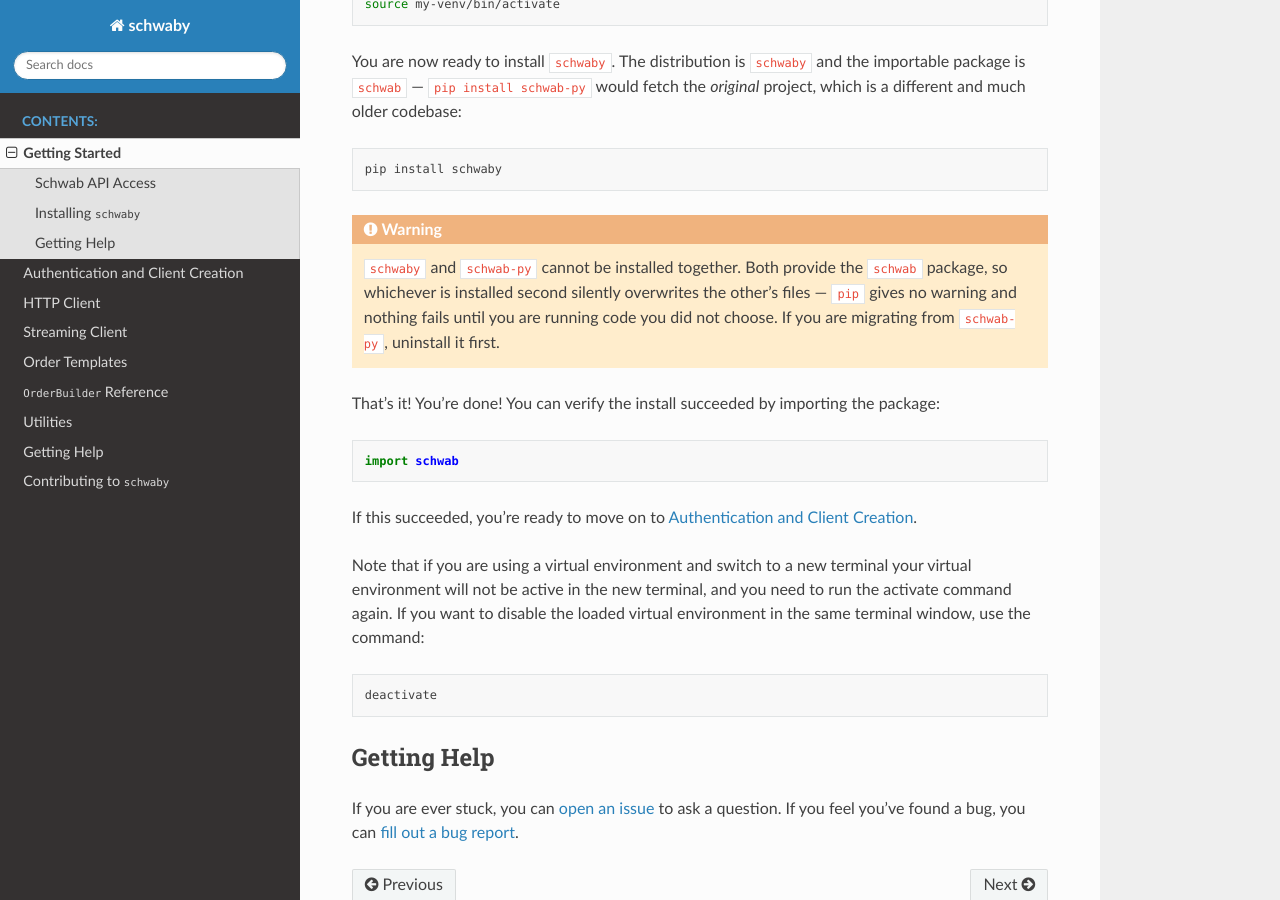
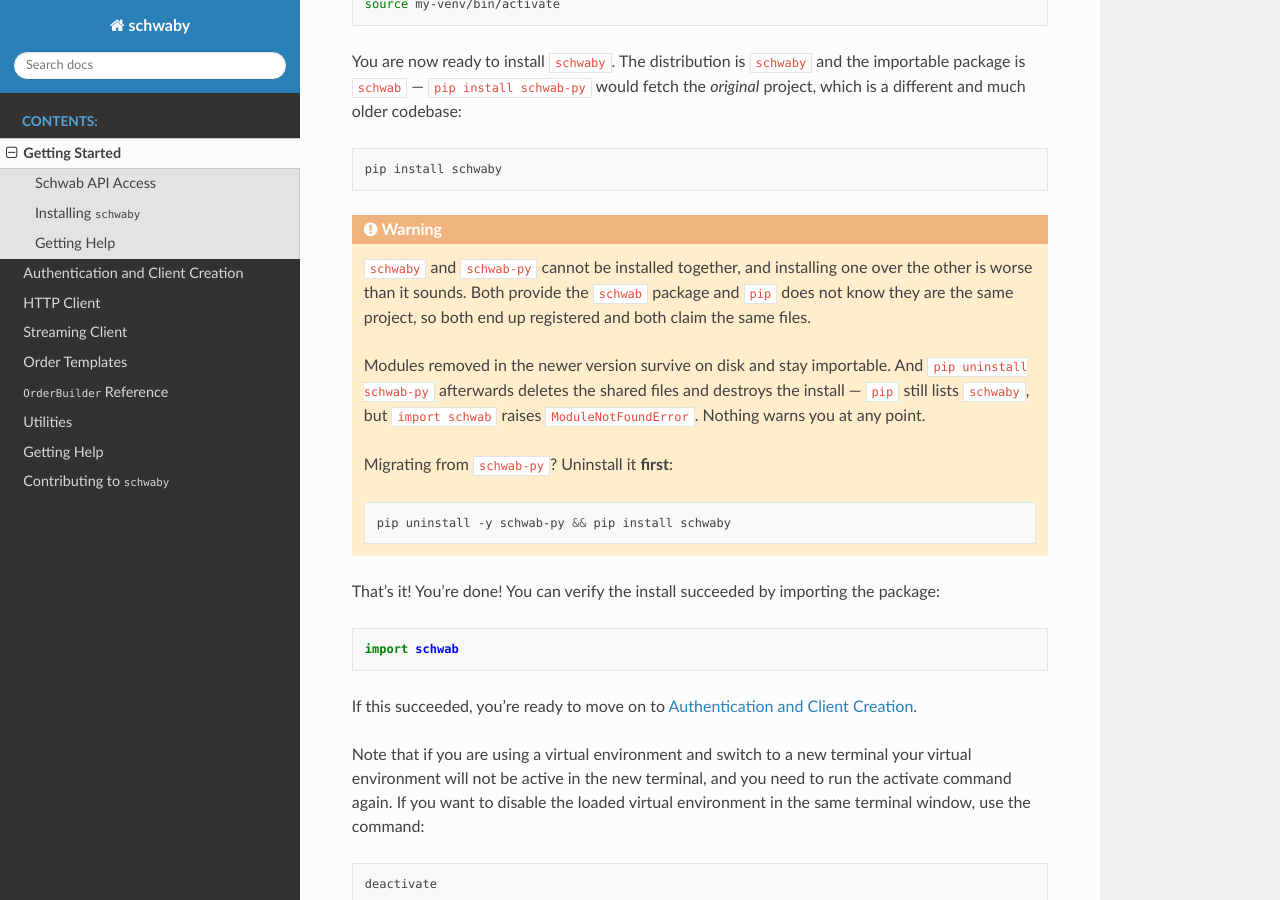
Before and after one commit to Hu1kSmash/schwab-py, a Sphinx documentation site: the page built from docs/getting-started.rst, in a window 1280 px wide and 900 px high, scrolled down 4311 px. Built offline with Sphinx 7.4.7 and the Read the Docs theme 3.1.0, drawn with Linux system fonts in a browser that asks for light colours.

Commit message:
Document the upgrade order, which can destroy a working install
A consumer installed 3.0.0 over schwab-py and reported what happens. Measured
here from outside the repository, which matters -- see below.

pip does not know schwaby and schwab-py are the same project, so installing one
over the other leaves both registered, both claiming schwab/. Measured on 2.5.1
-> 3.0.0: schwab-py claims 42 files, schwaby claims 34, and 34 are claimed by
both including schwab/__init__.py. Four modules 3.0.0 deleted survive on disk
and stay importable.

Then `pip uninstall schwab-py`, which is what a tidy operator does next, removes
all 21 files. pip goes on listing schwaby==3.0.0 while `import schwab` raises
ModuleNotFoundError. Nothing warns at any point.

The README, the getting-started guide and the upgrade table now lead with the
order that works: pip uninstall -y schwab-py && pip install schwaby. The
existing warning said the two "cannot be installed together", which is true and
does not tell anyone what to do about it.

Also: the install got bigger, not smaller. 2.3.0's extras split took a fresh
install from 27 packages to 15 and that was a headline change; putting them back
reverses it. Measured, 2.5.1 pulls 14 and 3.0.0 pulls 24, cryptography among
them. Anyone who remembers the slimming will assume it survived, so the
changelog says plainly that it did not.

On the measuring: my first three attempts at this reproduction were wrong,
because I computed the site-packages path with an `import schwab` run from
inside the repository. sys.path[0] is the repo, so I was inspecting my own
working tree and concluding the collision did not reproduce. That trap is
written down in this project's own notes and I walked into it anyway. The
numbers above are from /tmp.

The README test pinned the literal phrase "Do not install", which the reworded
warning broke -- second time a literal match has failed there. It asserts the
substance now: that the text names the other distribution and says to uninstall
it.

```diff
--- a/docs/getting-started.rst
+++ b/docs/getting-started.rst
@@ -152,11 +152,21 @@
 
 .. warning::
 
-  ``schwaby`` and ``schwab-py`` cannot be installed together. Both provide the
-  ``schwab`` package, so whichever is installed second silently overwrites the
-  other's files --- ``pip`` gives no warning and nothing fails until you are
-  running code you did not choose. If you are migrating from ``schwab-py``,
-  uninstall it first.
+  ``schwaby`` and ``schwab-py`` cannot be installed together, and installing
+  one over the other is worse than it sounds. Both provide the ``schwab``
+  package and ``pip`` does not know they are the same project, so both end up
+  registered and both claim the same files.
+
+  Modules removed in the newer version survive on disk and stay importable. And
+  ``pip uninstall schwab-py`` afterwards deletes the shared files and destroys
+  the install --- ``pip`` still lists ``schwaby``, but ``import schwab`` raises
+  ``ModuleNotFoundError``. Nothing warns you at any point.
+
+  Migrating from ``schwab-py``? Uninstall it **first**:
+
+  .. code-block:: shell
+
+    pip uninstall -y schwab-py && pip install schwaby
 
 That's it! You're done! You can verify the install succeeded by importing the
 package:
```
Also changed, not shown: CHANGELOG.md (+7 -0 lines), README.md (+18 -5 lines), 1 other file.
